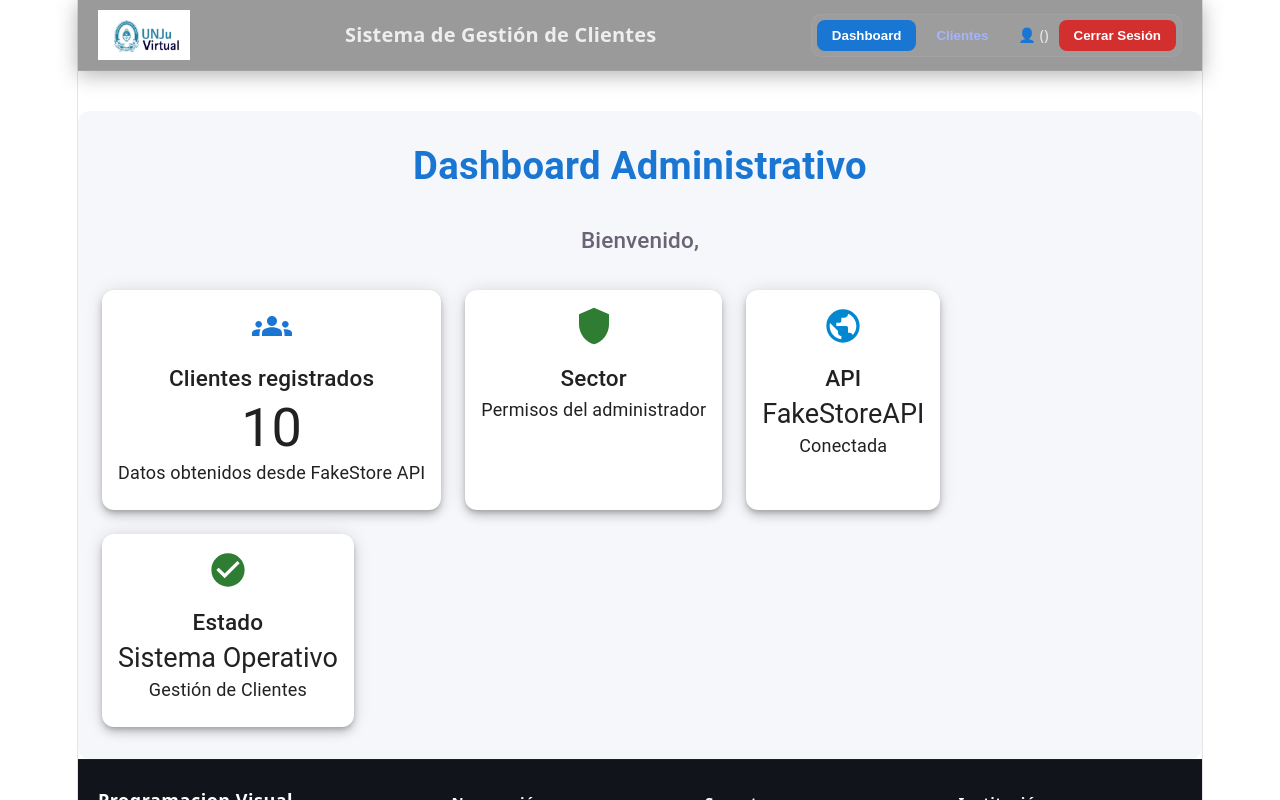
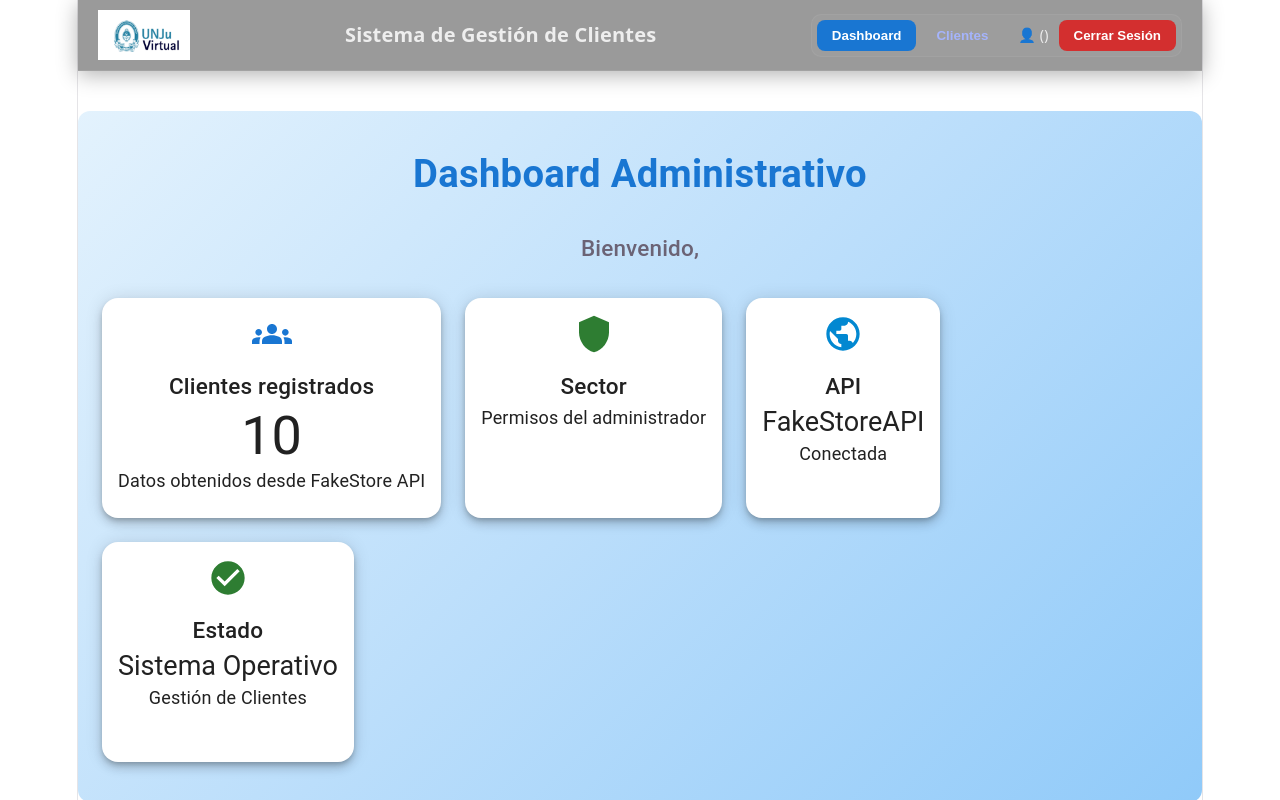
Before and after one commit to ea616461-cmd/pv_tp_integrador-grupo1, a React (Vite) app: page /dashboard in a window 1280 px wide. Shown: the top 800 px of the page. Built offline with nearby package versions, Linux system fonts and the light colour scheme; sample sign-in values are in the browser's storage.

Commit message:
Mejora de simulación de eliminación y agrergacion de cliente, y mejora de estilos

```diff
--- a/src/App.jsx
+++ b/src/App.jsx
@@ -1,5 +1,5 @@
 //componente principal de enrutamiento
-import React, { useContext } from 'react';
+import React, { useContext, useEffect } from 'react';
 import { Routes, Route, Navigate } from 'react-router-dom';
 import ListaClientes from './views/ListaClientes';
 import Login from './views/Login';
@@ -12,6 +12,11 @@ import FormularioCliente from './components/common/FormularioCliente';
 
 function App() {
   const { admin } = useContext(AdminContext);
+
+  useEffect(() => {
+  localStorage.removeItem("clientes_eliminados");
+  localStorage.removeItem("nuevo_cliente_card");
+  }, []);
 
   return (
     <div style={{ display: 'flex', flexDirection: 'column', minHeight: '100vh' }}>
--- a/src/components/common/FormularioCliente.jsx
+++ b/src/components/common/FormularioCliente.jsx
@@ -113,7 +113,19 @@ export default function FormularioCliente() {
                     </div>
                     <div>
                         <label style={{ display: 'block', marginBottom: '5px', fontWeight: 'bold', fontSize: '14px' }}>Ciudad:</label>
-                        <input type="text" name="ciudad" required value={cliente.ciudad} onChange={handleChange} style={inputStyle} />
+                        <select name="ciudad" required value={cliente.ciudad} onChange={handleChange} style={inputStyle}>
+                            <option value="">Seleccione una ciudad</option>
+                            <option value="San Salvador de Jujuy">San Salvador de Jujuy</option>
+                            <option value="Palpalá">Palpalá</option>
+                            <option value="Perico">Perico</option>
+                            <option value="San Pedro">San Pedro</option>
+                            <option value="Libertador General San Martín">Libertador General San Martín</option>
+                            <option value="Tilcara">Tilcara</option>
+                            <option value="Humahuaca">Humahuaca</option>
+                            <option value="La Quiaca">La Quiaca</option>
+                            <option value="El Carmen">El Carmen</option>
+                            <option value="Monterrico">Monterrico</option>
+                        </select>
                     </div>
                 </div>
 
--- a/src/views/Dashboard.jsx
+++ b/src/views/Dashboard.jsx
@@ -20,9 +20,10 @@ function Dashboard() {
     maxWidth="lg"
     sx={{
       mt: 5,
-      backgroundColor: "#f5f7fb",
+      mb: 5,
+      background: "linear-gradient(135deg, #e3f2fd 0%, #bbdefb 50%, #90caf9 100%)",
       borderRadius: 3,
-      p: 4,
+      p: 5,
     }}
   >
       <Typography variant="h4" gutterBottom
@@ -41,14 +42,13 @@ function Dashboard() {
         Bienvenido, {admin?.nombre}
       </Typography>
 
-      <Grid container spacing={3}>
-        <Grid item xs={12} md={6}>
+      <Grid container spacing={3} justifyContent="center" alignItems="stretch">
+        <Grid item xs={12} md={6} lg={3}>
           <Card   elevation={6}
                  sx={{
-                 borderRadius: 3,
-                    height: "100%",
+                   borderRadius: 4, minHeight: 220, display: "flex", justifyContent: "center", transition: "0.3s", "&:hover": { transform: "translateY(-5px)", },
                  }}>
-            <CardContent>
+            <CardContent sx={{ width: "100%", textAlign: "center", }}>
               <GroupsIcon color="primary" sx={{ fontSize: 40 }} />
                 <Typography variant="h6" sx={{ mt: 1 }}>
                  Clientes registrados
@@ -65,13 +65,12 @@ function Dashboard() {
           </Card>
         </Grid>
 
-        <Grid item xs={12} md={6}>
+        <Grid item xs={12} md={6} lg={3}>
           <Card elevation={6}
                  sx={{
-                 borderRadius: 3,
-                    height: "100%",
+                 borderRadius: 4, minHeight: 220, display: "flex", justifyContent: "center", transition: "0.3s", "&:hover": { transform: "translateY(-5px)", },
                  }}>
-            <CardContent>
+            <CardContent sx={{ width: "100%", textAlign: "center", }}>
               <ShieldIcon color="success" sx={{ fontSize: 40 }} />
                 <Typography variant="h6" sx={{ mt: 1 }}>
                      Sector
@@ -88,13 +87,12 @@ function Dashboard() {
           </Card>
         </Grid>
 
-        <Grid item xs={12} md={6}>
+        <Grid item xs={12} md={6} lg={3}>
           <Card elevation={6}
                  sx={{
-                 borderRadius: 3,
-                    height: "100%",
+                 borderRadius: 4, minHeight: 220, display: "flex", justifyContent: "center", transition: "0.3s", "&:hover": { transform: "translateY(-5px)", },
                  }}>
-            <CardContent>
+            <CardContent sx={{ width: "100%", textAlign: "center", }}>
               <PublicIcon color="info" sx={{ fontSize: 40 }} />
                 <Typography variant="h6" sx={{ mt: 1 }}>
                      API
@@ -111,13 +109,12 @@ function Dashboard() {
           </Card>
         </Grid>
 
-        <Grid item xs={12} md={6}>
+        <Grid item xs={12} md={6} lg={3}>
           <Card elevation={6}
                  sx={{
-                 borderRadius: 3,
-                    height: "100%",
+                 borderRadius: 4, minHeight: 220, display: "flex", justifyContent: "center", transition: "0.3s", "&:hover": { transform: "translateY(-5px)", },
                  }}>
-            <CardContent>
+            <CardContent sx={{ width: "100%", textAlign: "center", }}>
               <CheckCircleIcon color="success" sx={{ fontSize: 40 }} />
                  <Typography variant="h6" sx={{ mt: 1 }}>
                          Estado
--- a/src/views/DetalleCliente.jsx
+++ b/src/views/DetalleCliente.jsx
@@ -103,7 +103,8 @@ function DetalleCliente() {
       if (id === "11") {
         localStorage.removeItem('nuevo_cliente_card');
       } else {
-        // Si es de los originales (1 al 10), hacemos la petición DELETE simulada a internet
+
+  // DELETE simulado
   const respuesta = await fetch(
     `https://fakestoreapi.com/users/${id}`,
     { method: "DELETE" }
@@ -112,6 +113,19 @@ function DetalleCliente() {
   if (!respuesta.ok) {
     throw new Error("No se pudo eliminar el cliente");
   }
+
+  // Guardamos el ID eliminado
+  const eliminados =
+    JSON.parse(localStorage.getItem("clientes_eliminados")) || [];
+
+  if (!eliminados.includes(Number(id))) {
+    eliminados.push(Number(id));
+  }
+
+  localStorage.setItem(
+    "clientes_eliminados",
+    JSON.stringify(eliminados)
+  );
 }
 
       alert("Cliente eliminado correctamente (Simulado).");
@@ -122,19 +136,19 @@ function DetalleCliente() {
   };
 
   return (
-    <Container maxWidth="lg" sx={{ mt: 4 }}>
+    <Container maxWidth="lg" sx={{ mt: 5, display: "flex", flexDirection: "column", alignItems: "center",  p: 5, borderRadius: 3, background: "linear-gradient(135deg, #e3f2fd 0%, #bbdefb 50%, #90caf9 100%)", }}>
       <Typography
         variant="h4"
         align="center"
-        sx={{ mb: 4, fontWeight: "bold" }}
+        sx={{ mb: 4, fontWeight: "bold", color: "#1976d2"}}
       >
         Ficha del Cliente
       </Typography>
 
-      <Grid container spacing={3}>
+      <Grid container spacing={3} justifyContent="center" alignItems="stretch">
         {/* Información personal */}
         <Grid item xs={12} md={4}>
-          <Card elevation={5}>
+          <Card elevation={5} sx={{ height: "100%", minHeight: 280, display: "flex", transition: "0.3s", "&:hover": { transform: "translateY(-6px)", boxShadow: 10, }, }}>
             <CardContent>
               <PersonIcon color="primary" sx={{ fontSize: 40, mb: 1 }} />
               <Typography variant="h6" gutterBottom>
@@ -149,7 +163,7 @@ function DetalleCliente() {
 
         {/* Dirección */}
         <Grid item xs={12} md={4}>
-          <Card elevation={5}>
+          <Card elevation={5} sx={{ height: "100%", minHeight: 280, display: "flex", transition: "0.3s", "&:hover": { transform: "translateY(-6px)", boxShadow: 10, }, }}>
             <CardContent>
               <HomeIcon color="success" sx={{ fontSize: 40, mb: 1 }} />
               <Typography variant="h6" gutterBottom>
@@ -165,14 +179,15 @@ function DetalleCliente() {
 
         {/* Credenciales */}
         <Grid item xs={12} md={4}>
-          <Card elevation={5}>
+          <Card elevation={5} sx={{ height: "100%", minHeight: 280, display: "flex", transition: "0.3s", "&:hover": { transform: "translateY(-6px)", boxShadow: 10, }, }}>
             <CardContent>
               <LockIcon color="warning" sx={{ fontSize: 40, mb: 1 }} />
               <Typography variant="h6" gutterBottom>
                 Credenciales
               </Typography>
               <Typography><strong>Usuario:</strong> {cliente?.username}</Typography>
-              <Typography><strong>Contraseña:</strong> {cliente?.password}</Typography>
+              <Typography><strong>ID Cliente:</strong> {cliente?.id}</Typography>
+              <Typography><strong>Estado:</strong> Activo</Typography>
             </CardContent>
           </Card>
         </Grid>
@@ -180,10 +195,12 @@ function DetalleCliente() {
 
       <div
         style={{
-          marginTop: "30px",
+          marginTop: "40px",
+          marginBottom: "60px",
           display: "flex",
           justifyContent: "center",
-          gap: "15px",
+          gap: "20px",
+          width: "100%"
         }}
       >
         <Button
--- a/src/views/ListaClientes.jsx
+++ b/src/views/ListaClientes.jsx
@@ -17,16 +17,28 @@ const ListaClientes = () => {
       const respuesta = await fetch('https://fakestoreapi.com/users');
       if (!respuesta.ok) throw new Error('Error al conectar con el servidor');
 
-      const datos = await respuesta.json();
+const datos = await respuesta.json();
 
-      const clienteLocal = localStorage.getItem('nuevo_cliente_card');
+// Copiamos los clientes de la API
+let listaClientes = [...datos];
 
-      if (clienteLocal) {
-        const nuevoUsuario = JSON.parse(clienteLocal);
-        setClientes([...datos, nuevoUsuario]);
-      } else {
-        setClientes(datos);
-      }
+// Agregamos el cliente creado localmente (ID 11)
+const clienteLocal = localStorage.getItem("nuevo_cliente_card");
+
+if (clienteLocal) {
+  listaClientes.push(JSON.parse(clienteLocal));
+}
+
+// Leemos los clientes eliminados
+const eliminados =
+  JSON.parse(localStorage.getItem("clientes_eliminados")) || [];
+
+// Filtramos los eliminados
+listaClientes = listaClientes.filter(
+  (cliente) => !eliminados.includes(cliente.id)
+);
+
+setClientes(listaClientes);
 
       setLoading(false);
     } catch (err) {
```
Lines whose indentation alone changed are shown as unchanged.
